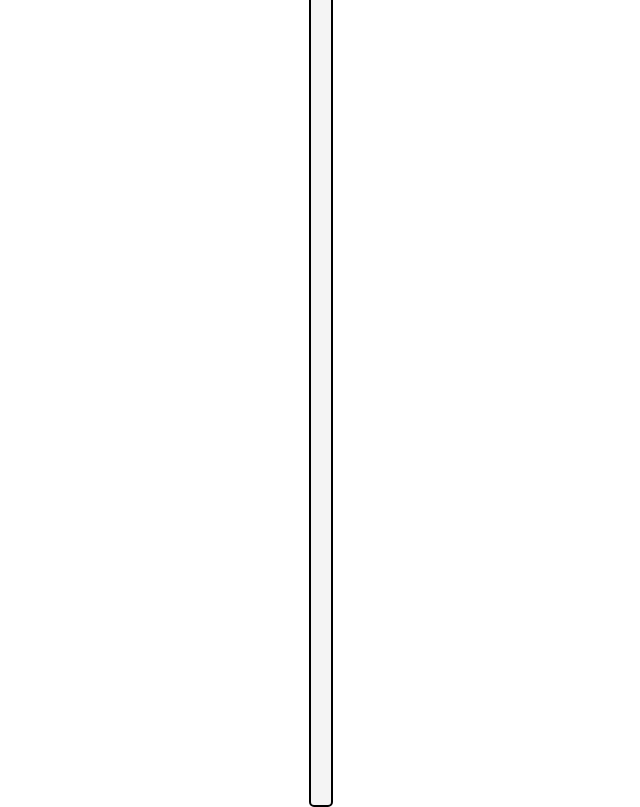
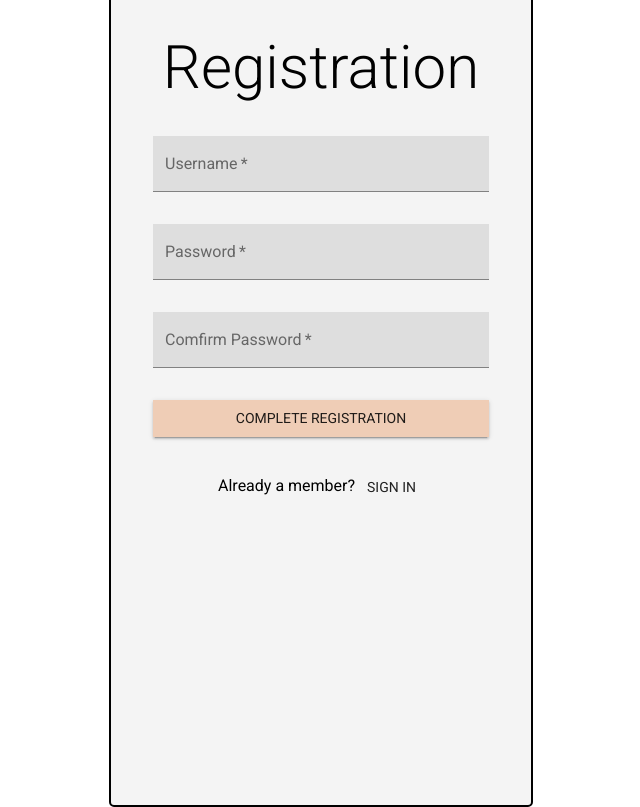
Before and after one commit to victorwikstrom/user-based-content, a React (Create React App) app: page /registration in a window 1280 px wide. Shown: the whole page, without its empty margins (319-959 px from the left). Built offline with nearby package versions, Linux system fonts and the light colour scheme.

Commit message:
Created basic form for Registration

```diff
--- /dev/null
+++ b/src/navigation/Registration.tsx
@@ -0,0 +1,75 @@
+import React from "react";
+import {
+  Box,
+  Button,
+  createStyles,
+  makeStyles,
+  TextField,
+  Typography,
+} from "@material-ui/core";
+
+function Registration() {
+  const useStyles = makeStyles(() =>
+    createStyles({
+      root: {
+        width: "400px",
+        display: "flex",
+        flexDirection: "column",
+        justifyContent: "center",
+        textAlign: "center",
+        marginTop: "2rem",
+      },
+      spacing: { margin: "2rem" },
+    })
+  );
+  const classes = useStyles();
+  return (
+    <div className={classes.root}>
+      <form>
+        <Box>
+          <Typography variant="h2">Registration</Typography>
+          <Typography className={classes.spacing}>
+            <TextField
+              id="username"
+              label="Username"
+              variant="filled"
+              required
+              fullWidth
+            />
+          </Typography>
+
+          <Typography className={classes.spacing}>
+            <TextField
+              id="password"
+              label="Password"
+              variant="filled"
+              required
+              fullWidth
+            />
+          </Typography>
+          <Typography className={classes.spacing}>
+            <TextField
+              id="comfirmPassword"
+              label="Comfirm Password"
+              variant="filled"
+              required
+              fullWidth
+            />
+          </Typography>
+          <Box className={classes.spacing}>
+            <Button variant="contained" color="primary" fullWidth>
+              Complete registration
+            </Button>
+          </Box>
+          <Box>
+            <Typography>
+              Already a member? <Button>Sign In</Button>
+            </Typography>
+          </Box>
+        </Box>
+      </form>
+    </div>
+  );
+}
+
+export default Registration;
--- a/src/navigation/Router.tsx
+++ b/src/navigation/Router.tsx
@@ -1,5 +1,6 @@
 import { BrowserRouter, Route, Switch } from "react-router-dom";
 import Login from "./Login";
+import Registration from "./Registration";
 import Start from "./Start";
 
 function Router() {
@@ -9,7 +10,7 @@ function Router() {
         <Route path="/" exact component={Start} />
         {/* <Route path="/home" component={Home} /> */}
         <Route path="/login" component={Login} />
-        {/* <Route path="/registration" component={Registration} /> */}
+        <Route path="/registration" component={Registration} />
         {/* <Route path="/edit" component={Edit} /> */}
         {/* <Route path="/admin" component={Admin} />  */}
       </Switch>
```
